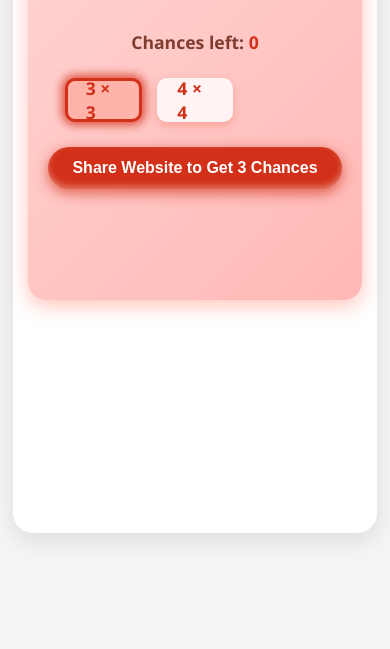
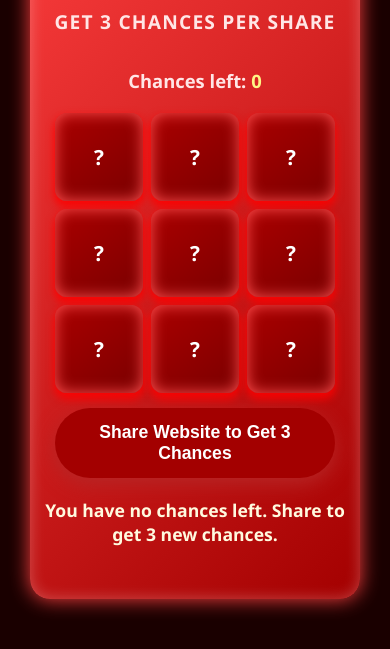
Before and after one commit to lushi-promo/MRKT, a plain HTML site: page index.html in a window 390 px wide. Shown: the part 281-930 px from the top of the page. Before the commit the page ends 844 px from the top, so only its background shows below. Drawn offline with Linux system fonts and the light colour scheme.

Commit message:
Update index.html CARD LAYOUT

```diff
--- a/index.html
+++ b/index.html
@@ -2,221 +2,238 @@
 <html lang="en">
 <head>
 <meta charset="UTF-8" />
-  <title>Holiday Mega Offer - Card Selection & Light Theme</title>
 <meta name="viewport" content="width=device-width, initial-scale=1" />
+<title>Holiday Mega Offer - 3x3 Prize Flip Grid</title>
 <style>
-    /* Global reset */
+  /* Reset */
   *, *::before, *::after {
     box-sizing: border-box;
   }
   body, html {
     margin: 0; padding: 0;
-      height: 100%;
     font-family: 'Segoe UI', Tahoma, Geneva, Verdana, sans-serif;
-      background: #f5f5f7;
-      color: #222;
+    background: #1a0000;
+    color: #fff;
     display: flex;
     flex-direction: column;
     min-height: 100vh;
   }
 
   header {
-      background: #ff6e54;
+    background: #e94b3c;
     padding: 15px 20px;
     text-align: center;
+    box-shadow: 0 0 15px #ff5a48;
     user-select: none;
-      box-shadow: 0 3px 8px rgba(255,110,84,0.4);
   }
   header h1 {
     margin: 0;
-      font-size: 1.6rem;
-      color: #fff;
-      font-weight: 700;
+    font-weight: 900;
+    font-size: 1.8rem;
     letter-spacing: 1.5px;
-      text-shadow: 0 0 8px rgba(255,255,255,0.8);
+    text-shadow: 0 0 5px #ff7a7a;
   }
   header p {
     margin-top: 5px;
-      font-size: 0.9rem;
-      color: #ffffffcc;
+    font-size: 0.95rem;
     font-weight: 600;
-      letter-spacing: 1px;
+    color: #ffdcd8;
   }
 
   main {
     flex-grow: 1;
-      max-width: 480px;
+    display: flex;
+    max-width: 900px;
     margin: 30px auto;
     padding: 0 20px 40px;
-      display: flex;
-      flex-direction: column;
-      align-items: center;
-      gap: 30px;
-      background: #fff;
-      border-radius: 20px;
-      box-shadow: 0 8px 25px rgba(0,0,0,0.1);
+    gap: 40px;
+    box-sizing: border-box;
+    align-items: flex-start;
+    justify-content: center;
+    flex-wrap: wrap;
   }
 
+  /* Prize Grid Section */
   .prize-section {
-      width: 100%;
+    flex: 1 1 320px;
+    background: linear-gradient(135deg, #ff4040, #a30000);
+    border-radius: 20px;
     padding: 25px 20px 40px;
-      border-radius: 18px;
-      box-shadow: 0 6px 20px rgba(255,110,84,0.4);
-      background: linear-gradient(135deg, #ffd6d4, #ffb8b5);
+    box-shadow:
+      0 0 20px #ff3f3f,
+      inset 0 0 15px #fff4;
+    color: #ffe6e6;
     display: flex;
     flex-direction: column;
     align-items: center;
     user-select: none;
+    position: relative;
+    min-width: 320px;
   }
-
   .prize-section h2 {
-      font-size: 1.7rem;
-      color: #d23018;
-      margin-bottom: 12px;
-      font-weight: 700;
-      letter-spacing: 0.04em;
-      text-align: center;
+    font-size: 2rem;
+    font-weight: 800;
+    margin-bottom: 8px;
+    letter-spacing: 2px;
+    text-shadow: 0 0 12px #ff8585;
   }
   .prize-section h3 {
     font-size: 1.2rem;
-      color: #a23319;
-      font-weight: 600;
+    font-weight: 700;
+    margin-bottom: 15px;
+    letter-spacing: 1.2px;
+    text-transform: uppercase;
+  }
+  .chances-left {
+    font-weight: 700;
+    font-size: 1.15rem;
     margin-bottom: 20px;
-      letter-spacing: 0.05em;
+  }
+  .chances-left strong {
+    color: #fff685;
+  }
+
+  /* 3x3 grid for cards */
+  .grid-3x3 {
+    width: 100%;
+    max-width: 320px;
+    display: grid;
+    grid-template-columns: repeat(3, 1fr);
+    grid-gap: 12px;
+    perspective: 900px;
+  }
+
+  /* Each card container for 3D flip */
+  .card-container {
+    width: 100%;
+    padding-top: 100%; /* Square ratio */
+    position: relative;
+    cursor: pointer;
+    border-radius: 12px;
+    box-shadow: 0 7px 8px rgba(255, 0, 0, 0.6);
+    user-select: none;
+  }
+  .card-inner {
+    position: absolute;
+    inset: 0;
+    border-radius: 12px;
+    transition: transform 0.6s;
+    transform-style: preserve-3d;
+    box-shadow: inset 0 0 10px #ff6e6e;
+  }
+  .card-container.flipped .card-inner {
+    transform: rotateY(180deg);
+  }
+
+  /* Front side */
+  .card-front, .card-back {
+    position: absolute;
+    inset: 0;
+    border-radius: 12px;
+    backface-visibility: hidden;
+    display: flex;
+    align-items: center;
+    justify-content: center;
+    font-size: 1.6rem;
+    font-weight: 700;
+    color: #fff;
+    box-shadow: inset 0 0 8px rgba(255, 255, 255, 0.15);
+    user-select: none;
+  }
+  .card-front {
+    background: linear-gradient(145deg, #aa0000, #7a0000);
+    box-shadow:
+      0 3px 8px rgba(255, 0, 0, 0.7),
+      inset 0 0 15px #ff4f4f;
+  }
+  .card-front:hover {
+    background: linear-gradient(145deg, #cc3333, #a00000);
+    box-shadow:
+      0 6px 15px rgba(255, 80, 80, 0.9),
+      inset 0 0 20px #ff7f7f;
+  }
+
+  /* Back side */
+  .card-back {
+    background: linear-gradient(145deg, #ffedd7, #fff6e1);
+    color: #a32200;
+    transform: rotateY(180deg);
+    padding: 10px;
+    text-align: center;
+  }
+  .card-back.prize {
+    color: #1a5700;
+    background: linear-gradient(145deg, #e0ffcb, #caffa1);
+    box-shadow: 0 0 8px 3px #76b900aa inset;
+  }
+  .card-back.no-prize {
+    color: #9a0000;
+    background: linear-gradient(145deg, #ffd8d8, #ffbaba);
+    box-shadow: 0 0 6px 1px #b40000 inset;
+  }
+
+  /* Share button */
+  #shareBtn {
+    margin-top: 15px;
+    background: #a30000;
+    border: none;
+    outline: none;
+    color: #fff;
+    font-weight: 700;
+    padding: 14px 30px;
+    border-radius: 40px;
+    cursor: pointer;
+    font-size: 1.1rem;
+    box-shadow: 0 6px 20px #b72626;
+    user-select: none;
+    transition: background-color 0.3s ease;
+    max-width: 280px;
+    width: 100%;
+  }
+  #shareBtn:hover:not(:disabled) {
+    background: #cc0000;
+    box-shadow: 0 8px 24px #d63333;
+  }
+  #shareBtn:disabled {
+    background: #6a1b1b;
+    cursor: not-allowed;
+    box-shadow: none;
+  }
+
+  /* Message display */
+  #message {
+    margin-top: 20px;
+    min-height: 48px;
+    font-size: 1.2rem;
+    font-weight: 700;
+    color: #fffadf;
+    user-select: none;
+    min-width: 280px;
     text-align: center;
   }
 
-    .chances-left {
-      font-size: 1.1rem;
-      color: #7f3c2f;
-      margin-bottom: 24px;
-      font-weight: 600;
-    }
-    .chances-left strong {
-      color: #d23018;
-      font-weight: 700;
-    }
-
-    /* Card selection container */
-    .card-selection {
-      display: grid;
-      gap: 15px;
-      margin-bottom: 25px;
-      width: 100%;
-      max-width: 300px;
-      justify-content: center;
-      user-select: none;
-    }
-    /* For toggling grid size on radio change */
-    .card-selection.grid-3 {
-      grid-template-columns: repeat(3, 1fr);
-    }
-    .card-selection.grid-4 {
-      grid-template-columns: repeat(4, 1fr);
-    }
-
-    /* Individual card styling */
-    .card {
-      background: #ffffffcc;
-      border-radius: 10px;
-      box-shadow:
-        0 4px 10px rgba(222, 72, 34, 0.25);
-      padding: 25% 0; /* maintain square aspect ratio */
-      cursor: pointer;
-      border: 3px solid transparent;
-      transition: border-color 0.3s ease, background-color 0.3s ease;
-      position: relative;
-    }
-    .card.selected {
-      border-color: #d23018;
-      background: #ffb3a9;
-      box-shadow:
-        0 0 10px 3px rgba(210,48,24,0.8);
-    }
-    .card:hover {
-      background: #ffe6e3;
-    }
-    .card:after {
-      content: attr(data-label);
-      font-weight: 600;
-      color: #d23018;
-      font-size: 1.1rem;
-      position: absolute;
-      top: 50%;
-      left: 50%;
-      transform: translate(-50%, -50%);
-      user-select: none;
-    }
-
-    .share-btn {
-      background: #d23018;
-      color: white;
-      font-weight: 700;
-      padding: 12px 36px;
-      font-size: 1.1rem;
-      border-radius: 50px;
-      cursor: pointer;
-      border: none;
-      box-shadow:
-        0 4px 14px rgba(210,48,24,0.7),
-        inset 0 -3px 6px rgba(255,255,255,0.35);
-      transition: background-color 0.3s ease, box-shadow 0.3s ease;
-      user-select: none;
-      width: 100%;
-      max-width: 280px;
-    }
-    .share-btn:disabled {
-      background: #b97c72;
-      cursor: not-allowed;
-      box-shadow: none;
-    }
-    .share-btn:hover:not(:disabled),
-    .share-btn:focus-visible:not(:disabled) {
-      background: #e94226;
-      box-shadow:
-        0 6px 25px rgba(233,66,38,0.85),
-        inset 0 -4px 10px rgba(255,255,255,0.5);
-      outline: none;
-    }
-    .share-btn:focus-visible {
-      outline: 3px solid #ffb3a9;
-      outline-offset: 3px;
-    }
-
-    #message {
-      color: #982a15;
-      font-weight: 700;
-      font-size: 1.15rem;
-      min-height: 48px;
-      text-align: center;
-      margin-top: 5px;
-      user-select: none;
-      min-width: 260px;
-    }
-
+  /* Responsive */
   @media (max-width: 480px) {
     main {
-        max-width: 95vw;
-        padding: 20px 15px 40px;
-        min-height: auto;
+      margin: 20px 10px;
+      padding-bottom: 30px;
+      max-width: 100vw;
     }
-      .card-selection {
-        max-width: 260px;
+    .prize-section {
+      min-width: unset;
+      width: 100%;
+      padding: 20px 15px 35px;
     }
-      .prize-section h2 {
-        font-size: 1.4rem;
+    .grid-3x3 {
+      max-width: 280px;
+      grid-gap: 8px;
     }
-      .prize-section h3 {
-        font-size: 1rem;
-        margin-bottom: 15px;
-      }
-      .share-btn {
-        font-size: 1rem;
-        padding: 12px 24px;
-        max-width: 100%;
+    .card-front, .card-back {
+      font-size: 1.3rem;
     }
     #message {
-        min-width: auto;
+      min-width: unset;
+      font-size: 1.1rem;
     }
   }
 </style>
@@ -228,87 +245,148 @@
   </header>
 
   <main>
-    <section class="prize-section" aria-label="Prize Selection Section">
+    <section class="prize-section" aria-label="Prize Flip Grid">
       <h2>🎁 Win Exciting Prizes!</h2>
-      <h3>Select Your Card Grid Size</h3>
-      <p class="chances-left" aria-live="polite">
-        Chances left: <strong id="chancesLeft">0</strong>
+      <h3>Get 3 Chances Per Share</h3>
+      <p class="chances-left" aria-live="polite" aria-atomic="true">
+        Chances left: <strong id="chancesLeft">3</strong>
       </p>
 
-      <div role="radiogroup" aria-label="Select card grid size" class="card-selection grid-3" id="cardGrid">
-        <div class="card selected" tabindex="0" role="radio" aria-checked="true" data-label="3 × 3" data-grid="grid-3"></div>
-        <div class="card" tabindex="-1" role="radio" aria-checked="false" data-label="4 × 4" data-grid="grid-4"></div>
+      <div class="grid-3x3" role="grid" aria-label="Prize cards grid">
+        <!-- Cards generated by JS -->
       </div>
 
-      <button id="shareBtn" class="share-btn" aria-describedby="message">Share Website to Get 3 Chances</button>
+      <button id="shareBtn" aria-describedby="message">Share Website to Get 3 Chances</button>
       <p id="message" role="status" aria-live="polite" aria-atomic="true"></p>
     </section>
   </main>
 
   <script>
-    (function() {
+    (function () {
       const MAX_CHANCES = 3;
       const STORAGE_KEY = "holiday_chances_left";
-      const STORAGE_GRID_KEY = "holiday_selected_grid";
-      const WIN_MESSAGES = [
-        "🎉 You won a free gift!",
-        "🎁 Congrats! You've got a discount!",
-        "⭐ Lucky you! Bonus points added!",
-        "💥 So close! Try again!",
-        "🙁 No luck this time.",
-      ];
-
-      let chancesLeft = 0;
-      let hasShared = false;
-      let selectedGridClass = "grid-3";
-
+      const WIN_POSITIONS = new Set(); // Set of indexes for prize cards (0-8)
+      const gridContainer = document.querySelector(".grid-3x3");
       const chancesLeftEl = document.getElementById("chancesLeft");
       const shareBtn = document.getElementById("shareBtn");
       const messageEl = document.getElementById("message");
-      const cardGrid = document.getElementById("cardGrid");
+      let chancesLeft = 0;
+      let flippedIndexes = new Set();
 
-      // Restore chances and selected grid from localStorage
-      try {
+      // Initialize prize positions randomly (e.g. 3 winning cards)
+      function initPrizePositions() {
+        while (WIN_POSITIONS.size < 3) {
+          WIN_POSITIONS.add(Math.floor(Math.random() * 9));
+        }
+      }
+
+      // Load chances from localStorage or start with 0
+      function loadChances() {
         const stored = localStorage.getItem(STORAGE_KEY);
         if (stored !== null) {
           const val = Number(stored);
           if (!isNaN(val) && val >= 0 && val <= MAX_CHANCES) {
             chancesLeft = val;
-            if (chancesLeft > 0) hasShared = true;
+          } else {
+            chancesLeft = 0;
+          }
+        } else {
+          chancesLeft = 0;
         }
       }
-        const storedGrid = localStorage.getItem(STORAGE_GRID_KEY);
-        if(storedGrid === "grid-3" || storedGrid === "grid-4") {
-          selectedGridClass = storedGrid;
-          updateGridSelectionUI();
-          updateGridClassOnSelection();
-        }
-      } catch(e) {
-        chancesLeft = 0;
-        hasShared = false;
+
+      // Save chances to localStorage
+      function saveChances() {
+        localStorage.setItem(STORAGE_KEY, chancesLeft);
       }
 
-      updateUI();
+      // Update chances display and share button state
+      function updateChancesUI() {
+        chancesLeftEl.textContent = chancesLeft;
+        shareBtn.disabled = chancesLeft === MAX_CHANCES;
+        if (chancesLeft === 0) {
+          messageEl.textContent = "You have no chances left. Share to get 3 new chances.";
+        }
+      }
 
-      // Card selection as accessible radio buttons
-      cardGrid.addEventListener("click", e => {
-        if(e.target.classList.contains("card")) {
-          setSelectedGrid(e.target.dataset.grid);
+      // Create a single card element
+      function createCard(index) {
+        const container = document.createElement("div");
+        container.className = "card-container";
+        container.setAttribute("role", "gridcell");
+        container.setAttribute("tabindex", "0");
+        container.setAttribute("aria-label", "Card, not flipped");
+        container.setAttribute("data-index", index);
+
+        const inner = document.createElement("div");
+        inner.className = "card-inner";
+
+        const front = document.createElement("div");
+        front.className = "card-front";
+        front.textContent = "?";
+
+        const back = document.createElement("div");
+        back.className = "card-back";
+
+        if (WIN_POSITIONS.has(index)) {
+          back.classList.add("prize");
+          back.textContent = "🎉 You won a prize!";
+        } else {
+          back.classList.add("no-prize");
+          back.textContent = "🙁 No prize here.";
         }
+
+        inner.appendChild(front);
+        inner.appendChild(back);
+        container.appendChild(inner);
+
+        // Flip on click with chance check
+        container.addEventListener("click", () => {
+          flipCard(index, container);
         });
-      cardGrid.addEventListener("keydown", e => {
-        if(e.target.classList.contains("card") && (e.key === "ArrowRight" || e.key === "ArrowLeft")) {
+        // Keyboard accessibility (flip on Enter or Space)
+        container.addEventListener("keydown", (e) => {
+          if (e.key === "Enter" || e.key === " ") {
             e.preventDefault();
-          const cards = Array.from(cardGrid.querySelectorAll(".card"));
-          const currentIndex = cards.indexOf(e.target);
-          let nextIndex = (e.key === "ArrowRight") ? currentIndex + 1 : currentIndex -1;
-          if(nextIndex < 0) nextIndex = cards.length -1;
-          if(nextIndex >= cards.length) nextIndex = 0;
-          setSelectedGrid(cards[nextIndex].dataset.grid);
-          cards[nextIndex].focus();
+            flipCard(index, container);
           }
         });
 
+        return container;
+      }
+
+      function flipCard(index, cardContainer) {
+        if (chancesLeft <= 0) {
+          messageEl.textContent = "No chances left! Please share the website to get more chances.";
+          return;
+        }
+        if (flippedIndexes.has(index)) {
+          messageEl.textContent = "You already flipped this card.";
+          return;
+        }
+
+        cardContainer.classList.add("flipped");
+        flippedIndexes.add(index);
+
+        chancesLeft--;
+        saveChances();
+        updateChancesUI();
+
+        if (WIN_POSITIONS.has(index)) {
+          messageEl.textContent = "🎉 Congrats! You found a prize!";
+        } else {
+          messageEl.textContent = "🙁 Sorry, no prize here.";
+        }
+      }
+
+      function renderGrid() {
+        gridContainer.innerHTML = "";
+        for (let i = 0; i < 9; i++) {
+          gridContainer.appendChild(createCard(i));
+        }
+      }
+
+      function addShareFunctionality() {
         shareBtn.addEventListener("click", async () => {
           if (navigator.share) {
             try {
@@ -317,53 +395,33 @@
                 text: "Join me and get 3 chances to win exciting prizes! Share & Play 🎁🎅",
                 url: window.location.href
               });
-            if (!hasShared) {
-              hasShared = true;
+              if (chancesLeft < MAX_CHANCES) {
                 chancesLeft = MAX_CHANCES;
-              localStorage.setItem(STORAGE_KEY, chancesLeft);
-              setMessage("Thanks for sharing! You now have 3 chances.");
-              updateUI();
+                saveChances();
+                messageEl.textContent = "Thanks for sharing! You now have 3 chances.";
+                updateChancesUI();
               } else {
-              alert("You already shared and have 3 chances available.");
+                alert("You already have 3 chances available.");
               }
             } catch (err) {
-            setMessage("Share cancelled or failed. Try sharing to get chances.");
+              messageEl.textContent = "Share cancelled or failed. Try sharing to get chances.";
             }
           } else {
-          alert("Sharing is not supported on your device/browser. Please share manually.");
+            alert("Sharing not supported on your device/browser. Please share the link manually.");
           }
         });
-
-      function setSelectedGrid(gridClass) {
-        selectedGridClass = gridClass;
-        localStorage.setItem(STORAGE_GRID_KEY, selectedGridClass);
-        updateGridSelectionUI();
-        updateGridClassOnSelection();
-        setMessage(`Selected ${gridClass === "grid-3" ? "3×3" : "4×4"} card grid.`);
       }
 
-      function updateGridSelectionUI() {
-        const cards = cardGrid.querySelectorAll(".card");
-        cards.forEach(card => {
-          const isSelected = (card.dataset.grid === selectedGridClass);
-          card.classList.toggle("selected", isSelected);
-          card.setAttribute("aria-checked", isSelected ? "true" : "false");
-          card.tabIndex = isSelected ? 0 : -1;
-        });
-      }
-      function updateGridClassOnSelection() {
-        cardGrid.classList.remove("grid-3", "grid-4");
-        cardGrid.classList.add(selectedGridClass);
+      // Initialization
+      function init() {
+        initPrizePositions();
+        loadChances();
+        renderGrid();
+        updateChancesUI();
+        addShareFunctionality();
       }
 
-      function updateUI() {
-        chancesLeftEl.textContent = chancesLeft;
-        shareBtn.disabled = (chancesLeft === MAX_CHANCES);
-      }
-      function setMessage(text) {
-        messageEl.textContent = text;
-      }
-
+      init();
     })();
   </script>
 </body>
```
Lines whose indentation alone changed are shown as unchanged.
